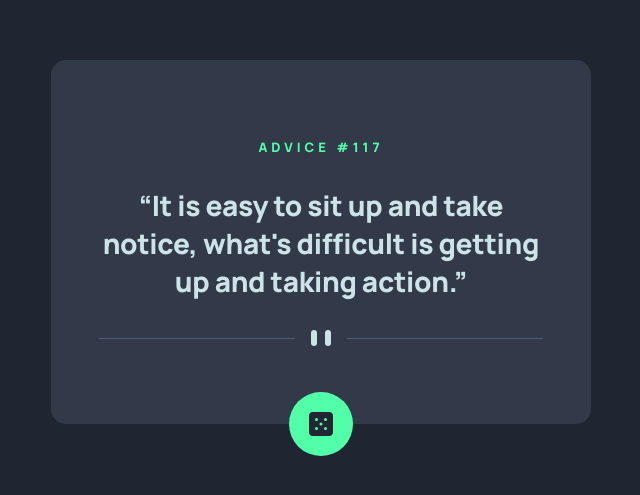
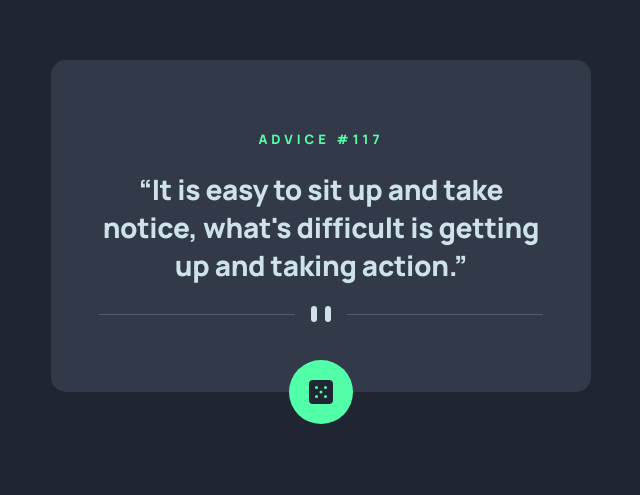
Before and after one commit to LanceLiang2011/advice-generator, a React (Create React App) app: page / in a window 1280 px wide. Shown: the part 163-658 px from the top of the page, without its empty margins (319-959 px from the left). Built offline with nearby package versions, Linux system fonts and the light colour scheme.

Commit message:
reduce height.

```diff
--- a/src/App.js
+++ b/src/App.js
@@ -27,7 +27,7 @@ function App() {
 
 const Wrapper = styled.div`
   width: 540px;
-  height: 364px;
+  height: 332px;
   margin: 223px auto;
 
   @media (max-width: 600px) {
--- a/src/components/Card.js
+++ b/src/components/Card.js
@@ -22,7 +22,7 @@ export default function Card({ id, children, onClick }) {
 const Wrapper = styled.div`
   position: relative;
   width: 100%;
-  height: 364px;
+  height: 332px;
   padding: 48px;
   background: ${COLORS.darkGrayishBlue};
   border-radius: 15px;
```
